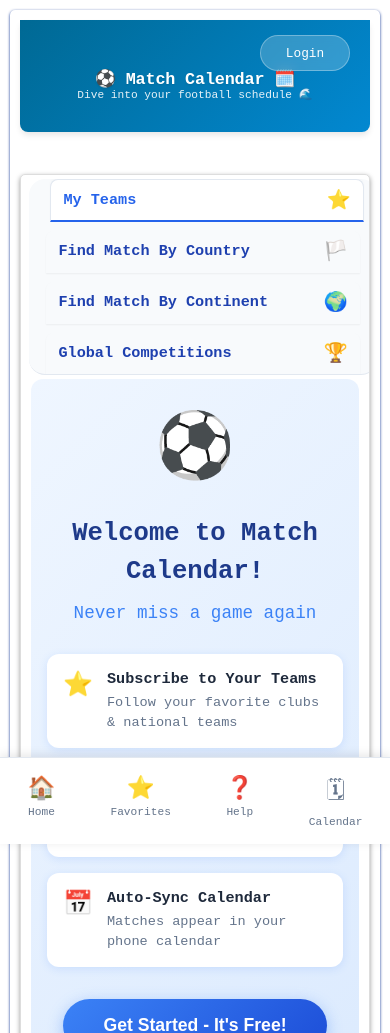
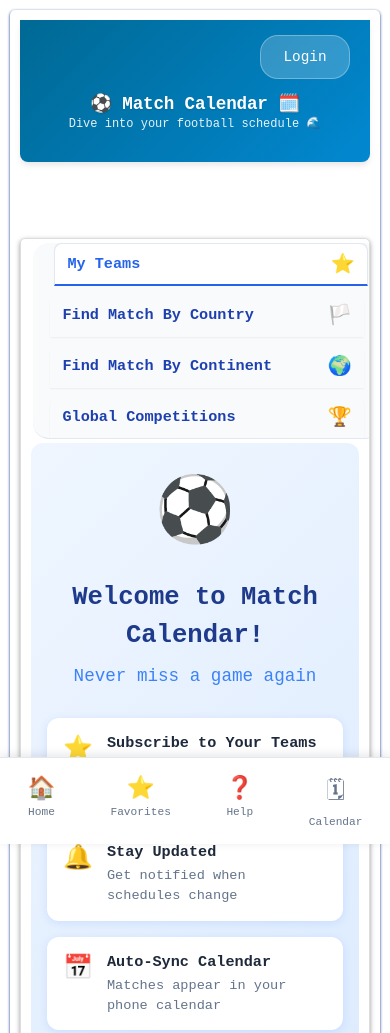
Before and after one commit to tamirmeir/sport_calender, a website: page public/index.html in a window 390 px wide. Shown: the top 1033 px of the page. Drawn offline with Linux system fonts and the light colour scheme.

Commit message:
Revert header font sizes and adjust content margin-top
Co-authored-by: Cursor <cursoragent@cursor.com>

```diff
--- a/public/css_v2/legacy-adapter.css
+++ b/public/css_v2/legacy-adapter.css
@@ -111,8 +111,8 @@ body {
   .header {
     display: block !important;
     text-align: center;
-    padding: 4px 16px 4px;
-    padding-top: calc(4px + env(safe-area-inset-top));
+    padding: 6px 16px 4px;
+    padding-top: calc(6px + env(safe-area-inset-top));
     margin-bottom: 0 !important;
     position: fixed;
     top: 0;
@@ -122,29 +122,29 @@ body {
   }
 
   .header h1 {
-    font-size: 1.05rem !important;
+    font-size: 1.1rem !important;
+    margin: 0 0 2px 0 !important;
+    line-height: 1.2 !important;
+  }
+
+  .header p {
+    font-size: 0.75rem !important;
     margin: 0 !important;
-    line-height: 1.1 !important;
-  }
-
-  .header p {
-    font-size: 0.7rem !important;
-    margin: 0 !important;
-    line-height: 1.1 !important;
+    line-height: 1.2 !important;
   }
 
   .header .sub-header {
     display: none !important;
   }
 
-  /* Content starts right after header with minimal gap */
+  /* Content starts right after header with NO gap */
   .search-section {
-    margin-top: calc(40px + env(safe-area-inset-top) + 2px) !important;
+    margin-top: calc(76px + env(safe-area-inset-top)) !important;
     padding: 0 !important;
   }
 
   .tabs-nav {
-    margin: 4px 8px 0 8px !important;
+    margin: 4px 12px 0 12px !important;
     padding: 0 !important;
     align-items: center !important;
   }
@@ -207,25 +207,21 @@ body {
   .header-content {
     display: block;
     width: 100%;
-    padding: 0 !important;
-  }
-
-  /* Move auth controls - make them very compact */
+  }
+
+  /* Move auth controls below header */
   .auth-controls {
     position: relative !important;
     top: auto !important;
     right: auto !important;
     display: flex;
     justify-content: center;
-    margin: 0 !important;
-    padding: 0 !important;
-    height: auto !important;
-  }
-
-  .auth-controls button {
-    min-height: 32px !important;
-    padding: 4px 12px !important;
-    font-size: 0.8rem !important;
+    margin-bottom: 6px;
+  }
+
+  /* Hide help button inside header, show fixed at bottom */
+  .header .help-fab {
+    display: none;
   }
 
   /* Hide header action buttons on mobile - we have the subscriptions tab now */
```
